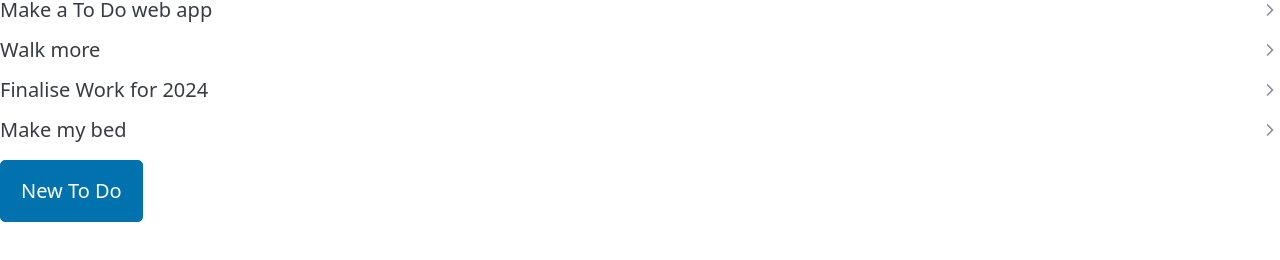
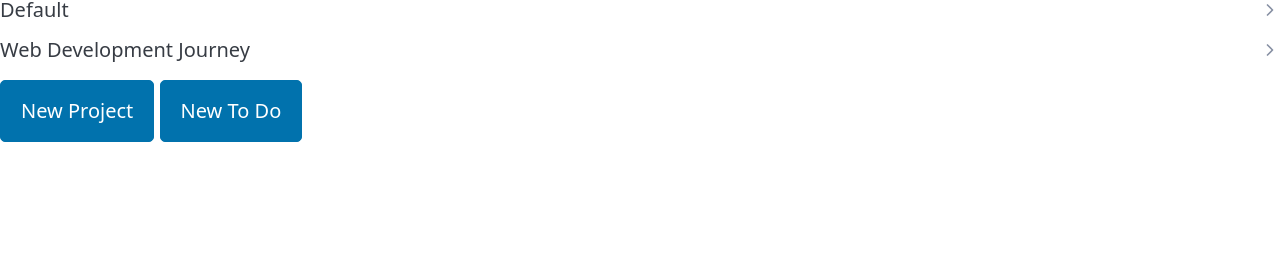
Before and after one commit to ScottGrieveWeb/to-do, a website built with webpack: page src/template.html in a window 1280 px wide. Built offline with nearby package versions, Linux system fonts and the light colour scheme.

Commit message:
Created renderProjectList function - This loops through projects and renders them on DOM

```diff
--- a/src/dom.js
+++ b/src/dom.js
@@ -1,7 +1,8 @@
 import { removeElementsByClass } from "./remove-element";
 
 export  let domItems = {
-    button: document.getElementById("test-btn"),
+    toDoButton: document.getElementById("to-do-btn"),
+    projectButton: document.getElementById("project-btn"),
     toDoDiv: document.getElementById("to-do-list")
 }
 
@@ -37,6 +38,21 @@ export  const renderProjectItems = function(project){
     }
 }
 
+export const renderProjectList = function(projectList) {
+    for (let i = 0; i < projectList.length; i++){
+        let projectAccordion = document.createElement("details");
+        projectAccordion.classList.add("project-list");
+
+        let summary = document.createElement("summary");
+        let summaryText = document.createTextNode(`${projectList[i].name}`);
+        summary.appendChild(summaryText);
+
+        projectAccordion.appendChild(summary);
+
+        domItems.toDoDiv.appendChild(projectAccordion);
+    }
+}
+
 function removeToDo(index, project){
     project.items.splice(index, 1);
 
--- a/src/index.js
+++ b/src/index.js
@@ -2,13 +2,20 @@ import "./pico.min.css";
 import { ToDoItem } from "./to-do-item";
 import { ProjectItem } from "./project-item";
 import { newToDo } from "./create-to-do";
-import { domItems, renderProjectItems } from "./dom";
+import { domItems, renderProjectItems, renderProjectList } from "./dom";
 import { removeElementsByClass } from "./remove-element";
+
+// temporary projectlist variable, will rework to not be a global variable further down the line
+let projectList = [];
 
 
 let defaultProject = new ProjectItem("Default");
 let webDevProject = new ProjectItem("Web Development Journey");
 
+projectList.push(defaultProject);
+projectList.push(webDevProject);
+
+renderProjectList(projectList);
 //test cases
 let testItem0 = new ToDoItem("Make a To Do web app", "For my TOP progress, I need to create a To Do web app", "15th Dec", "1", "Default");
 let testItem1 = new ToDoItem("Walk more", "I want to get my steps up", "31st Dec", "2", "Default");
@@ -23,10 +30,10 @@ defaultProject.items.push(testItem2);
 defaultProject.items.push(noProjectItem);
 
 defaultProject.printProject();
-renderProjectItems(defaultProject);
+// renderProjectItems(defaultProject);
 
 
-domItems.button.addEventListener("click", () => {
+domItems.toDoButton.addEventListener("click", () => {
     let userInput = newToDo();
     let userToDo = new ToDoItem(userInput.title, userInput.description, userInput.dueDate, userInput.priority, userInput.project);
     defaultProject.items.push(userToDo);
--- a/src/template.html
+++ b/src/template.html
@@ -7,6 +7,7 @@
 </head>
 <body>
     <div id="to-do-list"></div>
-    <button id="test-btn">New To Do</button>
+    <button id="project-btn">New Project</button>
+    <button id="to-do-btn">New To Do</button>
 </body>
 </html>
```
